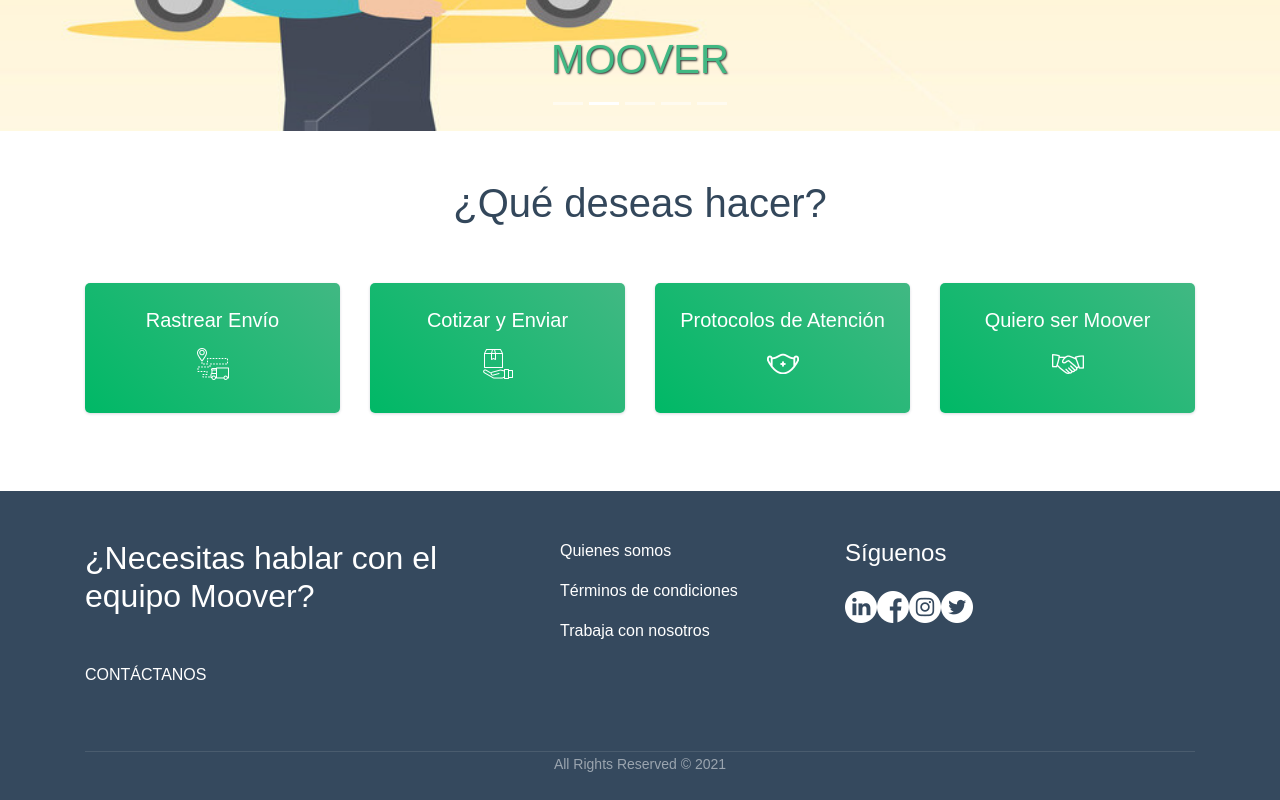
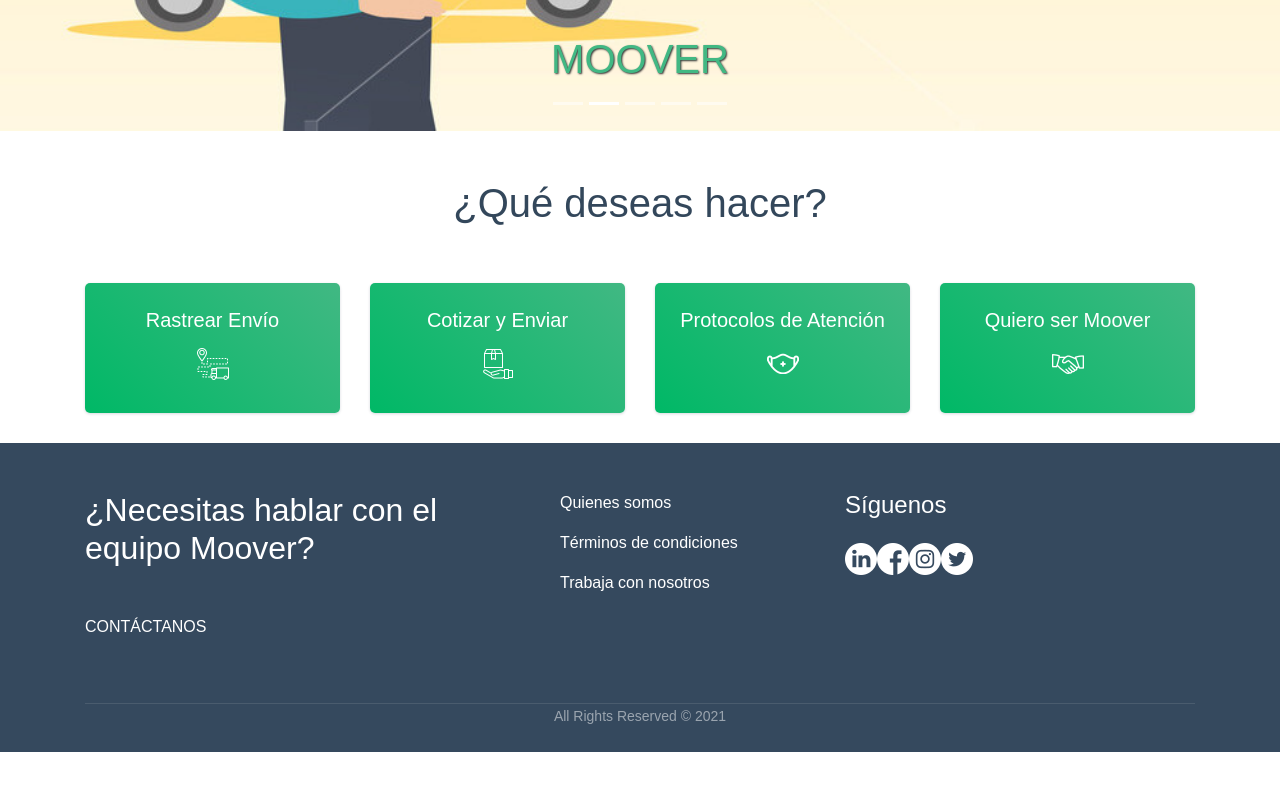
Before and after one commit to sandrahfiestas/moover-app, a Nuxt app: page / in a window 1280 px wide. Shown: the part 480-1280 px from the top of the page. After the commit the page ends 1232 px from the top, so only its background shows below. Built offline with nearby package versions, Linux system fonts and the light colour scheme.

Commit message:
agregando links a footer

```diff
--- a/components/Footer.vue
+++ b/components/Footer.vue
@@ -1,5 +1,5 @@
 <template>
-  <footer class="mt-5 pt-5 pb-2 footer">
+  <footer class="pt-5 pb-2 footer">
     <div class="container">
       <div class="row">
         <div class="col-lg-5 col-xs-12 contact">
@@ -19,18 +19,10 @@
           <h4 class="mt-lg-0 mt-sm-4 mb-4">
             Síguenos
           </h4>
-          <nuxt-link to="/">
-            <img src="../assets/icons/linkedin_white.png" alt="LinkedIn">
-          </nuxt-link>
-          <nuxt-link to="/">
-            <img src="../assets/icons/facebook_white.png" alt="Facebook">
-          </nuxt-link>
-          <nuxt-link to="/">
-            <img src="../assets/icons/instagram_white.png" alt="Instagram">
-          </nuxt-link>
-          <nuxt-link to="/">
-            <img src="../assets/icons/twitter_white.png" alt="Twitter">
-          </nuxt-link>
+          <a href="https://www.linkedin.com/company/blooz/about/" target="_blank"><img src="../assets/icons/linkedin_white.png" alt="LinkedIn"></a>
+          <a href="https://web.facebook.com/Bloozperu" target="_blank"><img src="../assets/icons/facebook_white.png" alt="Facebook"></a>
+          <a href="https://www.instagram.com/bloozperu/" target="_blank"><img src="../assets/icons/instagram_white.png" alt="Instagram"></a>
+          <a href="https://www.blooz.pe/" target="_blank"><img src="../assets/icons/twitter_white.png" alt="Twitter"></a>
         </div>
       </div>
       <div class=" mt-5">
```
